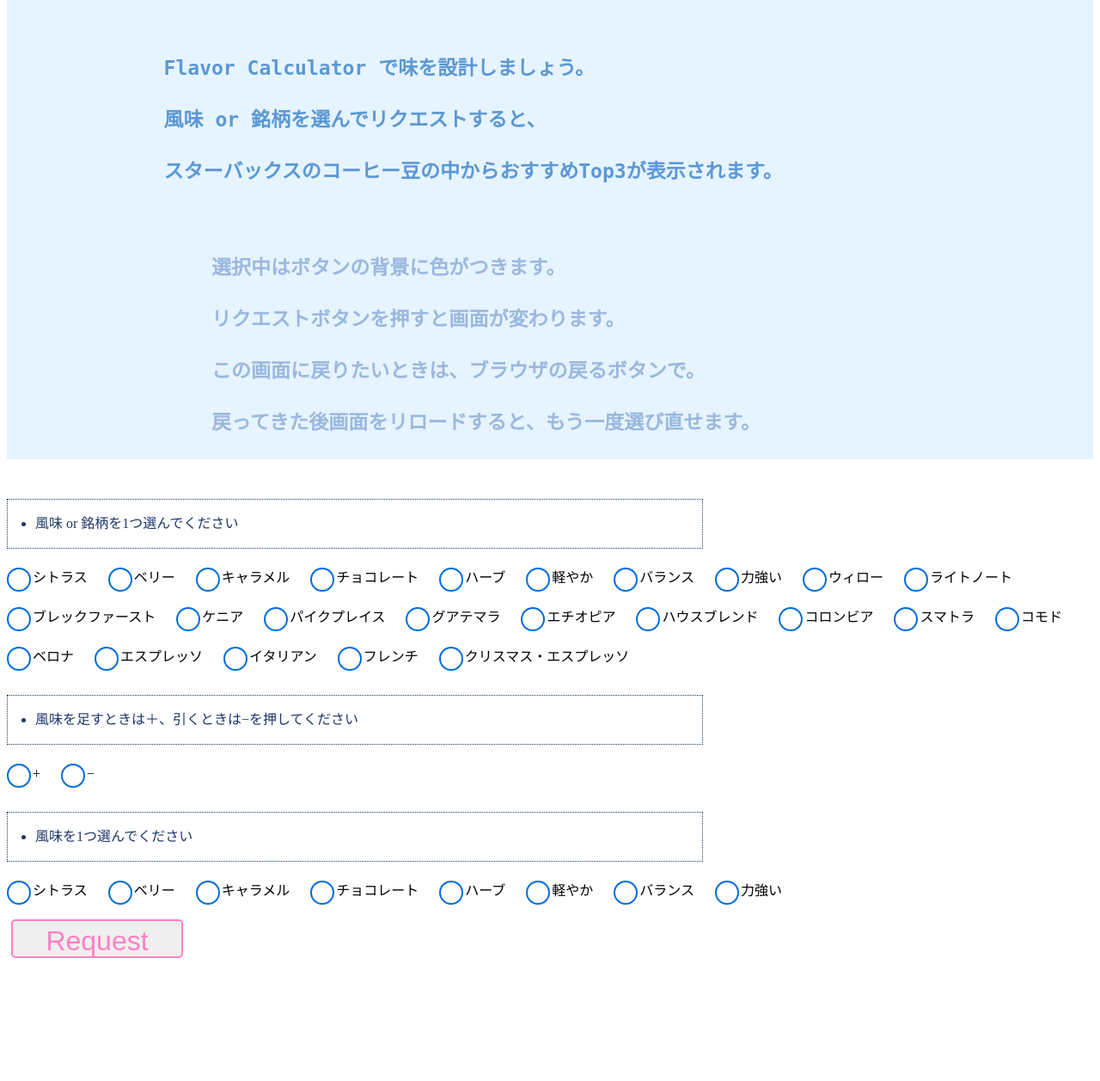
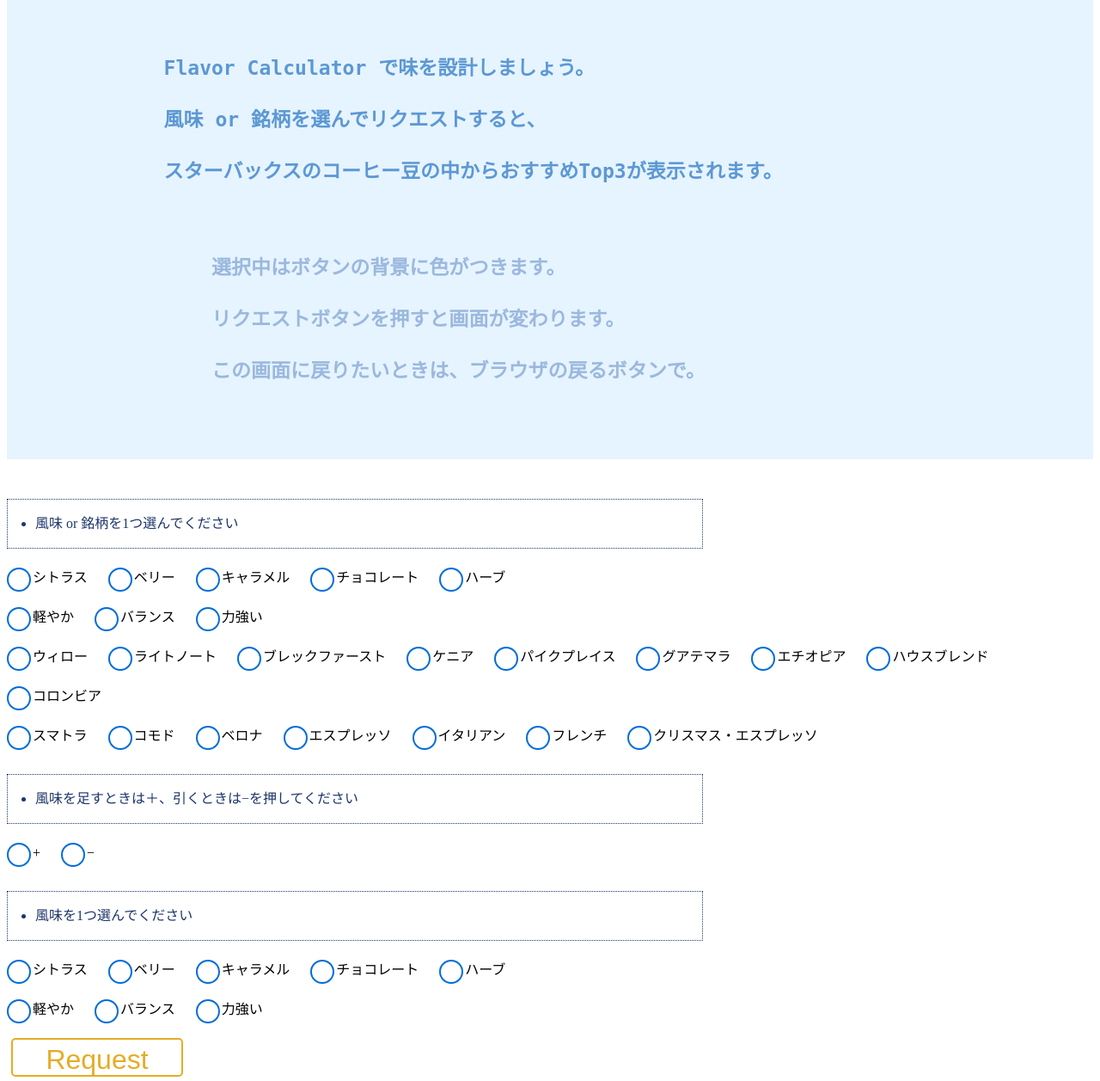
Before and after one commit to hirose-takashi/coffeecalc, a Django app: a page that uses hello/templates/hello/hello_get_query.html in a window 1280 px wide. Shown: the part 47-1304 px from the top of the page at 86% size. Before the commit the page ends 1161 px from the top, so only its background shows below. Run offline with Django 3.2, Linux system fonts and the light colour scheme.

Commit message:
CoffeeCalc

```diff
--- a/hello/templates/hello/hello_get_query.html
+++ b/hello/templates/hello/hello_get_query.html
@@ -5,6 +5,7 @@
     <title>Flavor Calculator</title>
 
     <style type="text/css">
+
 
     ul, ol {
     color: #1e366a;
@@ -56,20 +57,25 @@
     	margin: 5px;
     	width: 200px;
     	height: 45px;
-        font-size: 2.5vw;/*文字サイズ*/
+        font-size: 2.5vw;
     	text-align: center;
     	line-height: 45px;
     	padding-left: 5px;
     	padding-right: 5px;
     	cursor: pointer;
-    	color: #ff80c4;
-    	border: 2px solid #ff80c4;
+    	color: #E6AC27;
+    	border: 2px solid #E6AC27;
     	border-radius: 5px;
+        background-color: #ffffff;
     }
 
     .raised:hover {
-    	background-color: #ffffff;
+        color: #ffffff;
+    	background-color: #E6AC27;
     }
+
+
+
 
 
     .box24 {
@@ -157,13 +163,8 @@
             <font color="#9bb8de">
                 選択中はボタンの背景に色がつきます。<br>
                 リクエストボタンを押すと画面が変わります。<br>
-                この画面に戻りたいときは、ブラウザの戻るボタンで。<br>
-                戻ってきた後画面をリロードすると、もう一度選び直せます。
+                この画面に戻りたいときは、ブラウザの戻るボタンで。
             </font>
-
-        </pre>
-
-        <pre>
 
         </pre>
 
@@ -191,40 +192,34 @@
         <input type="checkbox" value="チョコレート" name="flavor" id="chocolate1">
         <label for="chocolate1">チョコレート</label>
         <input type="checkbox" value="ハーブ" name="flavor" id="herb1">
-        <label for="herb1">ハーブ</label>
+        <label for="herb1">ハーブ</label><br>
+
         <input type="checkbox" value="軽やか" name="flavor" id="light1">
-
         <label for="light1">軽やか</label>
         <input type="checkbox" value="バランス" name="flavor" id="medium1">
         <label for="medium1">バランス</label>
         <input type="checkbox" value="力強い" name="flavor" id="full1">
-        <label for="full1">力強い</label>
+        <label for="full1">力強い</label><br>
 
         <input type="checkbox" value="WILLOW" name="flavor" id="willow">
         <label for="willow">ウィロー</label>
         <input type="checkbox" value="LIGHTNOTE" name="flavor" id="lightnote">
         <label for="lightnote">ライトノート</label>
-
         <input type="checkbox" value="BREAKFAST" name="flavor" id="breakfast">
         <label for="breakfast">ブレックファースト</label>
         <input type="checkbox" value="KENYA" name="flavor" id="kenya">
         <label for="kenya">ケニア</label>
-
-
         <input type="checkbox" value="PIKEPLACE" name="flavor" id="pikeplace">
         <label for="pikaplace">パイクプレイス</label>
         <input type="checkbox" value="GUATEMALA" name="flavor" id="guatemala">
         <label for="guatemala">グアテマラ</label>
-
-
         <input type="checkbox" value="ETHIOPIA" name="flavor" id="ethiopia">
         <label for="ethiopia">エチオピア</label>
         <input type="checkbox" value="HOUSE" name="flavor" id="house">
         <label for="house">ハウスブレンド</label>
+        <input type="checkbox" value="COLOMBIA" name="flavor" id="colombia">
+        <label for="colombia">コロンビア</label><br>
 
-
-        <input type="checkbox" value="COLOMBIA" name="flavor" id="colombia">
-        <label for="colombia">コロンビア</label>
         <input type="checkbox" value="SUMATRA" name="flavor" id="sumatra">
         <label for="sumatra">スマトラ</label>
 
@@ -275,7 +270,8 @@
         <input type="checkbox" value="チョコレート" name="flavor" id="chocolate2">
         <label for="chocolate2">チョコレート</label>
         <input type="checkbox" value="ハーブ" name="flavor" id="herb2">
-        <label for="herb2">ハーブ</label>
+        <label for="herb2">ハーブ</label><br>
+
         <input type="checkbox" value="軽やか" name="flavor" id="light2">
         <label for="light2">軽やか</label>
         <input type="checkbox" value="バランス" name="flavor" id="medium2">
@@ -286,7 +282,6 @@
     </div>
 
     <div>
-
     <input type="submit" value="Request" class="raised">
     </div>
 
--- a/hello/views.py
+++ b/hello/views.py
@@ -144,6 +144,7 @@ def hello_form_post(request):
 
     rec_item = word2vec(p_corr)
 
+
     if flug==1:
         p_corr[0] = p[0]
         d = {
```
Also changed, not shown: hello/templates/hello/hello_form_post.html (+29 -0 lines).
